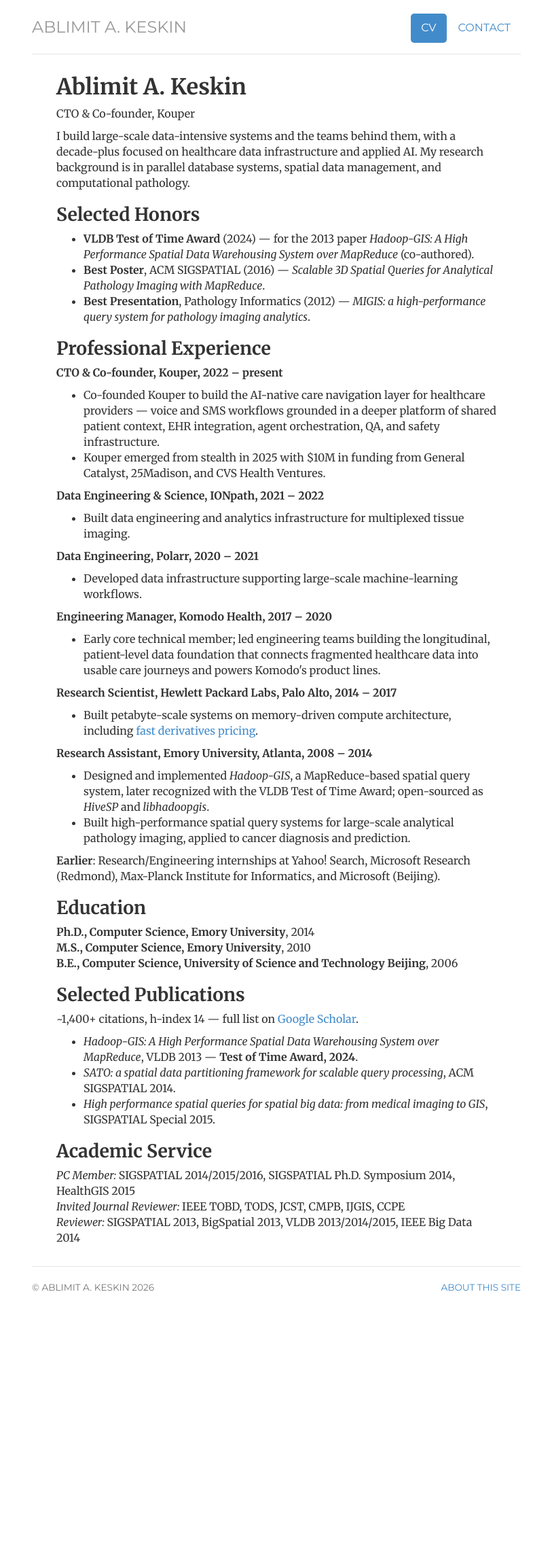
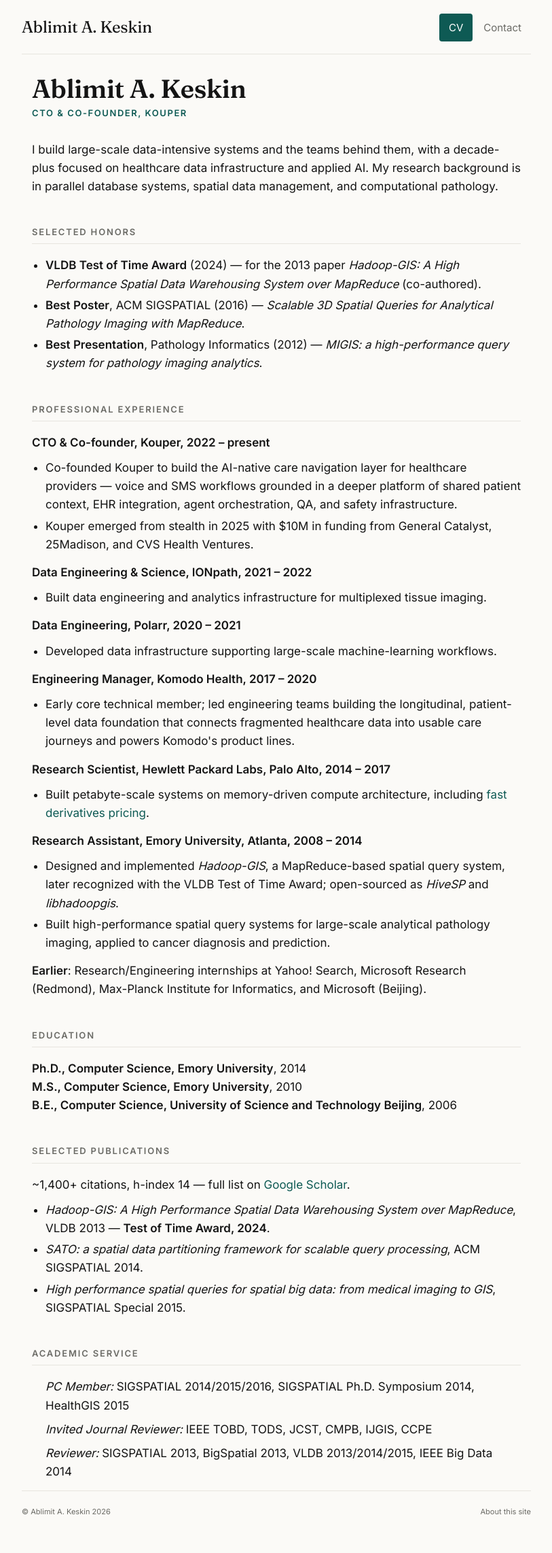
Before and after one commit to ablimit/ablimit.github.io, a Jekyll site: the page built from cv/index.html, in a window 1280 px wide. Shown: the whole page at 68% size, without its empty margins (233-1046 px from the left). Built offline with Jekyll 4.4.1, drawn with Linux system fonts in a browser that asks for light colours; before the commit the page ends 1956 px from its top, so only the background shows below that.

Commit message:
Modernize styling: Fraunces/Inter identity, slate-teal accent, eyebrow section rules
Design an intentional visual identity over Bootstrap (additive layer only):
- Fraunces display serif + Inter body, replacing generic Merriweather/Montserrat
- Single deep slate-teal accent used with restraint
- Signature: tracked small-caps section eyebrows on hairline rules
- https font imports, reduced-motion + focus-visible support
- Verified responsive at desktop and mobile

Co-Authored-By: Claude Opus 4.8 (1M context) <noreply@anthropic.com>

```diff
--- a/css/style.css
+++ b/css/style.css
@@ -1,5 +1,4 @@
-@import url(http://fonts.googleapis.com/css?family=Merriweather:300,300italic,400,400italic,700,700italic);
-@import url(http://fonts.googleapis.com/css?family=Montserrat);
+@import url('https://fonts.googleapis.com/css2?family=Fraunces:opsz,wght@9..144,400;9..144,500;9..144,600&family=Inter:wght@400;500;600&display=swap');
 
 body { padding-top: 20px; padding-bottom: 40px; font-family: 'Merriweather', Georgia, Times; font-size: 16px; }
 
@@ -91,3 +90,163 @@ pre.prettyprint { padding: 10px !important; margin: 40px; font-size: 12px;}
 	padding-top: 5.5px;
 	margin: 5px 15px 0px 0px;
 	font-family: 'Montserrat', Helvetica, sans-serif; }
+
+
+/* ============================================================
+   2026 refresh — additive identity layer (Bootstrap untouched)
+   Signature: hairline rules + tracked small-caps eyebrows,
+   one deep slate-teal accent. Fraunces display / Inter body.
+   ============================================================ */
+:root {
+	--paper: #FBFAF7;
+	--ink: #141414;
+	--muted: #6B6B66;
+	--rule: #E7E5DF;
+	--accent: #0E5A54;
+	--accent-hover: #0A423E;
+}
+
+body {
+	background: var(--paper);
+	color: var(--ink);
+	font-family: 'Inter', -apple-system, BlinkMacSystemFont, 'Segoe UI', Helvetica, Arial, sans-serif;
+	font-size: 17px;
+	line-height: 1.68;
+	-webkit-font-smoothing: antialiased;
+	-moz-osx-font-smoothing: grayscale;
+}
+
+h1, h2, h3, h4, h5, h6,
+.h1, .h2, .h3, .h4, .h5, .h6 {
+	font-family: 'Fraunces', Georgia, 'Times New Roman', serif;
+	font-weight: 600;
+	letter-spacing: -0.01em;
+	color: var(--ink);
+}
+
+@media (min-width: 768px) {
+	.container { max-width: 780px; }
+}
+
+/* ---- Masthead / nav ---- */
+.header {
+	border-bottom: 1px solid var(--rule);
+	font-family: 'Inter', Helvetica, sans-serif;
+	text-transform: none;
+}
+.header h3,
+.header h3.text-muted {
+	font-family: 'Fraunces', Georgia, serif;
+	text-transform: none;
+}
+.header h3 a,
+h3.text-muted a {
+	color: var(--ink);
+	letter-spacing: -0.01em;
+	text-decoration: none;
+}
+.header h3 a:hover,
+h3.text-muted a:hover { color: var(--accent); }
+
+.nav-pills { text-transform: none; }
+.nav-pills > li > a {
+	color: var(--muted);
+	font-size: 15px;
+	border-radius: 4px;
+	padding: 8px 14px;
+}
+.nav-pills > li > a:hover { color: var(--accent); background: #F0EEE8; }
+.nav-pills > li.active > a,
+.nav-pills > li.active > a:hover,
+.nav-pills > li.active > a:focus { background: var(--accent); color: #fff; }
+
+/* ---- Links ---- */
+a { color: var(--accent); }
+a:hover, a:focus { color: var(--accent-hover); }
+
+/* ---- Homepage hero ---- */
+.intro { margin: 56px 0 48px; }
+@media (min-width: 768px) {
+	.intro { display: flex; align-items: flex-start; }
+}
+.intro .avatar {
+	border: none;
+	border-radius: 10px;
+	padding: 0;
+	background: transparent;
+	box-shadow: 0 10px 30px rgba(20,20,20,.12);
+	margin-bottom: 24px;
+}
+.intro .lead {
+	font-family: 'Fraunces', Georgia, serif;
+	font-size: 28px;
+	line-height: 1.28;
+	font-weight: 500;
+	letter-spacing: -0.015em;
+	color: var(--ink);
+	margin-bottom: 22px;
+}
+.intro p { color: #2A2A28; }
+.intro .links {
+	margin-top: 26px;
+	padding-top: 20px;
+	border-top: 1px solid var(--rule);
+	font-family: 'Inter', Helvetica, sans-serif;
+	text-transform: uppercase;
+	letter-spacing: 0.09em;
+	font-size: 12px;
+	color: var(--muted);
+}
+.intro .links a { color: var(--ink); text-decoration: none; }
+.intro .links a:hover { color: var(--accent); }
+
+/* ---- CV ---- */
+.cv { width: 100%; max-width: 720px; margin: 0 auto; line-height: 1.6; }
+.cv h1 { font-size: 38px; margin: 0 0 4px; }
+.cv .cv-subtitle {
+	font-family: 'Inter', Helvetica, sans-serif;
+	text-transform: uppercase;
+	letter-spacing: 0.12em;
+	color: var(--accent);
+	font-size: 13px;
+	font-weight: 600;
+	margin: 0 0 30px;
+}
+/* Signature: eyebrow section headings on a hairline rule */
+.cv h2 {
+	font-family: 'Inter', Helvetica, sans-serif;
+	text-transform: uppercase;
+	letter-spacing: 0.14em;
+	font-size: 13px;
+	font-weight: 600;
+	color: var(--muted);
+	margin: 46px 0 18px;
+	padding-bottom: 10px;
+	border-bottom: 1px solid var(--rule);
+}
+.cv p { margin: 0 0 10px; }
+.cv p strong { color: var(--ink); font-weight: 600; }
+.cv ul { margin: 0 0 14px; padding-left: 20px; }
+.cv li { line-height: 1.6; margin-bottom: 4px; }
+.cv .list-unstyled li { margin-bottom: 8px; }
+
+/* ---- Contact ---- */
+.contact { max-width: 640px; margin: 0 auto; }
+.contact ul.list-unstyled li { line-height: 2.1; font-size: 17px; }
+
+/* ---- Footer ---- */
+.footer {
+	border-top: 1px solid var(--rule);
+	color: var(--muted);
+	font-family: 'Inter', Helvetica, sans-serif;
+	text-transform: none;
+	font-size: 13px;
+}
+.footer a { color: var(--muted); }
+.footer a:hover { color: var(--accent); }
+
+/* ---- Accessibility / motion ---- */
+a:focus, .nav-pills > li > a:focus { outline: 2px solid var(--accent); outline-offset: 2px; }
+@media (prefers-reduced-motion: reduce) {
+	* { animation: none !important; transition: none !important; }
+}
```
